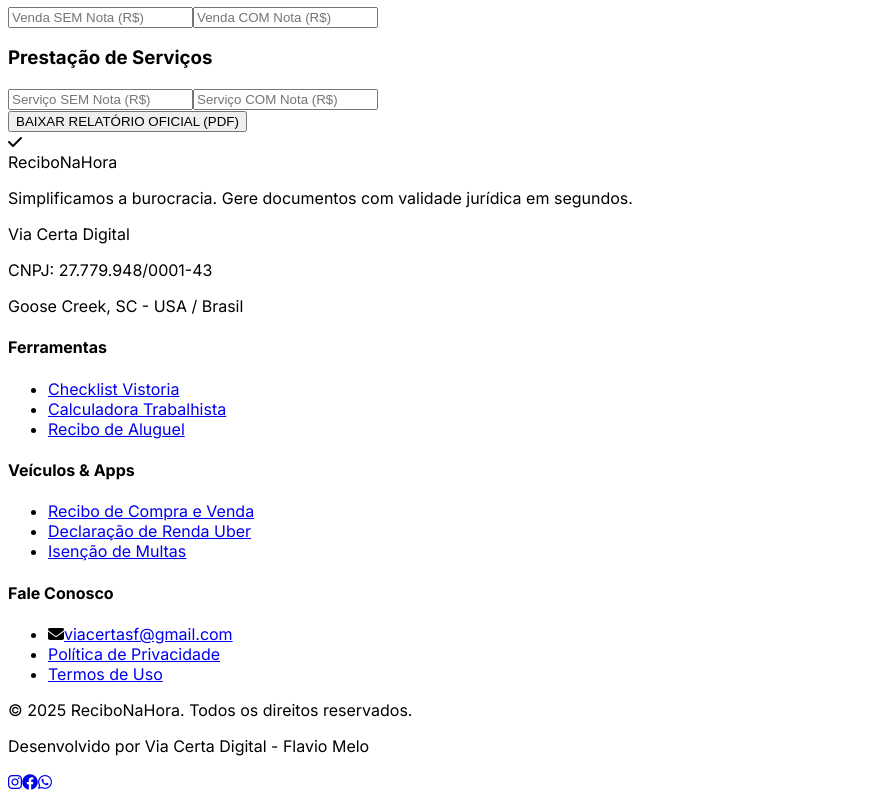
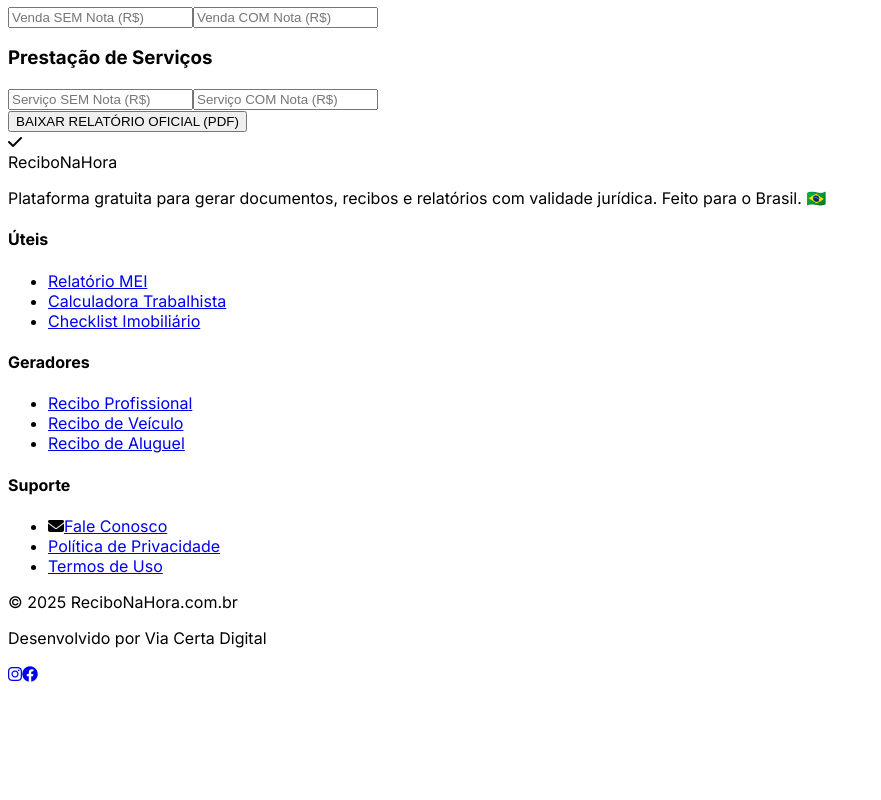
Before and after one commit to flaviomelo2213/recibo-na-hora, a Next.js app: page /ferramentas/mei-relatorio in a window 1280 px wide. Shown: the part 367-1167 px from the top of the page, without its empty margins (0-881 px from the left). After the commit the page ends 1059 px from the top, so only its background shows below. Built offline with nearby package versions, Linux system fonts and the light colour scheme.

Commit message:
Refactor layout metadata and footer text
Updated metadata and footer content for clarity and relevance.

```diff
--- a/app/layout.tsx
+++ b/app/layout.tsx
@@ -1,10 +1,10 @@
 import React from 'react';
-import Script from 'next/script'; // Importante para o AdSense funcionar rápido
+import Script from 'next/script';
 
 export const metadata = {
   title: 'Recibo Na Hora | Gerador de Documentos e Recibos Online Grátis',
-  description: 'Crie recibos de Aluguel, Venda de Veículos, Promissória e Comprovantes para Uber/MEI. Gerador de PDF profissional, rápido e sem cadastro.',
-  keywords: 'recibo online, gerador de recibo, recibo veiculo, recibo aluguel, nota promissoria, declaração uber, ferramentas corretor',
+  description: 'Crie recibos de Aluguel, Venda de Veículos, Promissória e Relatórios MEI. Ferramentas gratuitas para corretores e autônomos no Brasil.',
+  keywords: 'recibo online, gerador de recibo, recibo veiculo, recibo aluguel, mei, nota promissoria, ferramentas corretor',
 };
 
 export default function RootLayout({
@@ -15,14 +15,14 @@
   return (
     <html lang="pt-BR" className="scroll-smooth">
       <head>
-        {/* Tailwind CSS (Visual) */}
+        {/* Tailwind CSS */}
         <script src="https://cdn.tailwindcss.com"></script>
-        {/* Ícones FontAwesome */}
+        {/* FontAwesome Icons */}
         <link href="https://cdnjs.cloudflare.com/ajax/libs/font-awesome/6.4.0/css/all.min.css" rel="stylesheet" />
-        {/* Fonte Inter */}
+        {/* Google Fonts (Inter) */}
         <link href="https://fonts.googleapis.com/css2?family=Inter:wght@300;400;500;600;700&display=swap" rel="stylesheet" />
 
-        {/* --- GOOGLE ADSENSE (INSTALAÇÃO OFICIAL) --- */}
+        {/* Google AdSense */}
         <Script
           async
           src="https://pagead2.googlesyndication.com/pagead/js/adsbygoogle.js?client=ca-pub-4754892182690500"
@@ -47,7 +47,7 @@
               </div>
               <div className="flex flex-col">
                 <span className="text-xl font-bold tracking-tight text-slate-900 leading-none">Recibo<span className="text-blue-600">NaHora</span></span>
-                <span className="text-[10px] text-slate-500 font-medium uppercase tracking-wider mt-1">Gerador Inteligente</span>
+                <span className="text-[10px] text-slate-500 font-medium uppercase tracking-wider mt-1">Simples & Grátis</span>
               </div>
             </a>
 
@@ -55,7 +55,7 @@
             <nav className="hidden md:flex items-center gap-8 text-sm font-medium text-slate-600">
               <a href="/" className="hover:text-blue-600 transition">Início</a>
               <a href="/ferramentas" className="text-blue-600 font-bold hover:text-blue-800 transition flex items-center gap-2 bg-blue-50 px-3 py-1 rounded-full">
-                <i className="fa-solid fa-screwdriver-wrench"></i> Ferramentas Úteis
+                <i className="fa-solid fa-screwdriver-wrench"></i> Ferramentas
               </a>
               <a href="#contato" className="hover:text-blue-600 transition">Contato</a>
             </nav>
@@ -69,54 +69,49 @@
 
         {children}
 
-        {/* --- RODAPÉ OFICIAL (Via Certa Digital) --- */}
+        {/* --- RODAPÉ SIMPLIFICADO --- */}
         <footer className="bg-white border-t border-gray-200 mt-auto pt-16 pb-8" id="contato">
           <div className="container mx-auto px-4">
             <div className="grid md:grid-cols-4 gap-10 mb-12">
 
-              {/* Coluna 1 */}
+              {/* Coluna 1: Sobre */}
               <div className="col-span-1 md:col-span-1">
                 <div className="flex items-center gap-2 mb-4">
                   <div className="w-8 h-8 bg-blue-600 rounded-lg flex items-center justify-center text-white"><i className="fa-solid fa-check"></i></div>
                   <span className="font-bold text-lg">ReciboNaHora</span>
                 </div>
                 <p className="text-sm text-gray-500 leading-relaxed mb-4">
-                  Simplificamos a burocracia. Gere documentos com validade jurídica em segundos.
+                  Plataforma gratuita para gerar documentos, recibos e relatórios com validade jurídica. Feito para o Brasil. 🇧🇷
                 </p>
-                <div className="text-xs text-gray-400">
-                  <p className="font-semibold text-gray-600">Via Certa Digital</p>
-                  <p>CNPJ: 27.779.948/0001-43</p>
-                  <p>Goose Creek, SC - USA / Brasil</p>
-                </div>
               </div>
 
-              {/* Coluna 2 */}
+              {/* Coluna 2: Ferramentas */}
               <div>
-                <h4 className="font-bold text-slate-900 mb-4">Ferramentas</h4>
+                <h4 className="font-bold text-slate-900 mb-4">Úteis</h4>
                 <ul className="space-y-3 text-sm text-gray-600">
-                  <li><a href="/ferramentas/checklist-vistoria" className="hover:text-blue-600">Checklist Vistoria</a></li>
+                  <li><a href="/ferramentas/mei-relatorio" className="hover:text-blue-600">Relatório MEI</a></li>
                   <li><a href="/ferramentas/calculadora-rescisao" className="hover:text-blue-600">Calculadora Trabalhista</a></li>
+                  <li><a href="/ferramentas/checklist-vistoria" className="hover:text-blue-600">Checklist Imobiliário</a></li>
+                </ul>
+              </div>
+
+              {/* Coluna 3: Geradores */}
+              <div>
+                <h4 className="font-bold text-slate-900 mb-4">Geradores</h4>
+                <ul className="space-y-3 text-sm text-gray-600">
+                  <li><a href="/gerar/recibo-pro" className="hover:text-blue-600">Recibo Profissional</a></li>
+                  <li><a href="/gerar/venda_veiculo" className="hover:text-blue-600">Recibo de Veículo</a></li>
                   <li><a href="/gerar/recibo_aluguel" className="hover:text-blue-600">Recibo de Aluguel</a></li>
                 </ul>
               </div>
 
-              {/* Coluna 3 */}
+              {/* Coluna 4: Contato e Legal */}
               <div>
-                <h4 className="font-bold text-slate-900 mb-4">Veículos & Apps</h4>
-                <ul className="space-y-3 text-sm text-gray-600">
-                  <li><a href="/gerar/venda_veiculo" className="hover:text-blue-600">Recibo de Compra e Venda</a></li>
-                  <li><a href="/gerar/declaracao_uber" className="hover:text-blue-600">Declaração de Renda Uber</a></li>
-                  <li><a href="/gerar/isencao_multas" className="hover:text-blue-600">Isenção de Multas</a></li>
-                </ul>
-              </div>
-
-              {/* Coluna 4 */}
-              <div>
-                <h4 className="font-bold text-slate-900 mb-4">Fale Conosco</h4>
+                <h4 className="font-bold text-slate-900 mb-4">Suporte</h4>
                 <ul className="space-y-3 text-sm text-gray-600">
                   <li className="flex items-center gap-2">
                     <i className="fa-solid fa-envelope text-blue-600"></i>
-                    <a href="mailto:viacertasf@gmail.com" className="hover:text-blue-600">viacertasf@gmail.com</a>
+                    <a href="mailto:viacertasf@gmail.com" className="hover:text-blue-600">Fale Conosco</a>
                   </li>
                   <li><a href="/politica-privacidade" className="hover:text-blue-600">Política de Privacidade</a></li>
                   <li><a href="/termos-uso" className="hover:text-blue-600">Termos de Uso</a></li>
@@ -126,14 +121,13 @@
 
             <div className="border-t border-gray-100 pt-8 flex flex-col md:flex-row justify-between items-center gap-4 text-sm text-gray-500">
               <div>
-                <p>&copy; 2025 ReciboNaHora. Todos os direitos reservados.</p>
-                <p className="text-xs mt-1">Desenvolvido por <span className="font-bold text-slate-700">Via Certa Digital - Flavio Melo</span></p>
+                <p>&copy; 2025 ReciboNaHora.com.br</p>
+                <p className="text-xs mt-1 text-gray-400">Desenvolvido por <span className="font-semibold">Via Certa Digital</span></p>
               </div>
 
               <div className="flex gap-4 text-xl">
                 <a href="#" className="text-gray-400 hover:text-pink-600 transition"><i className="fa-brands fa-instagram"></i></a>
                 <a href="#" className="text-gray-400 hover:text-blue-600 transition"><i className="fa-brands fa-facebook"></i></a>
-                <a href="#" className="text-gray-400 hover:text-green-600 transition"><i className="fa-brands fa-whatsapp"></i></a>
               </div>
             </div>
           </div>
```
